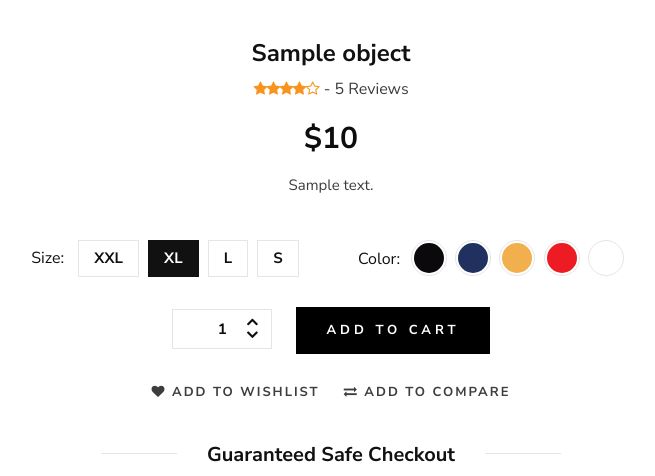
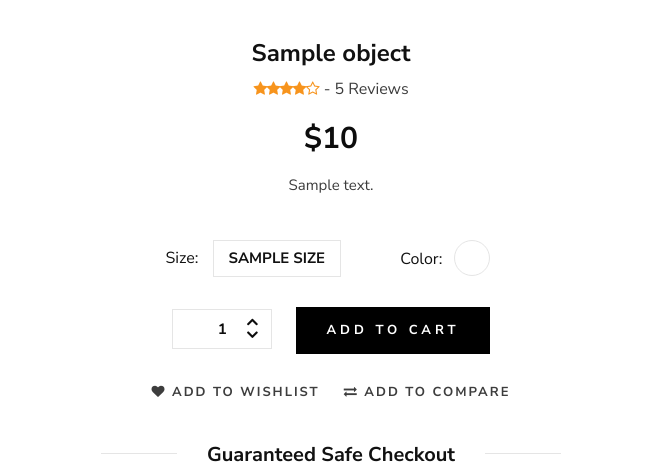
Before and after one commit to jamshid3323/online-shop, a Django app: template templates/shop-details.html in a window 1280 px wide. Shown: the part 879-1355 px from the top of the page, without its empty margins (309-964 px from the left). Run offline with Django 4.2, Linux system fonts and the light colour scheme; tables that the repository leaves empty hold one stand-in row (values such as "Sample post"); the template is opened without the code that fills it: values that come from a table or form of the project are taken from there, most other values are stand-ins (such as "Sample title", 1, 10 or a date in 2020); grey boxes marked "Sample" are stand-in pictures; some libraries are stand-ins or nearby versions.

Commit message:
product item color added

```diff
--- a/templates/product_item.html
+++ b/templates/product_item.html
@@ -29,15 +29,11 @@
         <h5>${{ product.get_price }} {% if product.is_discount %}
             <del class="text-secondary">{{ product.price }}</del>{% endif %}</h5>
         <div class="product__color__select">
-            <label for="pc-16">
-                <input type="radio" id="pc-16">
-            </label>
-            <label class="active black" for="pc-17">
-                <input type="radio" id="pc-17">
-            </label>
-            <label class="grey" for="pc-18">
-                <input type="radio" id="pc-18">
-            </label>
+            {% for color in product.color.all %}
+                <label style="background-color: {{ color.code }}" for="{{ color.code }}">
+                    <input type="radio" id="{{ color.code }}">
+                </label>
+            {% endfor %}
         </div>
     </div>
 </div>
--- a/templates/shop-details.html
+++ b/templates/shop-details.html
@@ -98,36 +98,19 @@
                             <div class="product__details__option">
                                 <div class="product__details__option__size">
                                     <span>Size:</span>
-                                    <label for="xxl">xxl
-                                        <input type="radio" id="xxl">
-                                    </label>
-                                    <label class="active" for="xl">xl
-                                        <input type="radio" id="xl">
-                                    </label>
-                                    <label for="l">l
-                                        <input type="radio" id="l">
-                                    </label>
-                                    <label for="sm">s
-                                        <input type="radio" id="sm">
-                                    </label>
+                                    {% for size in object.size.all %}
+                                        <label for="{{ size.name }}">{{ size.name }}
+                                            <input type="radio" id="{{ size.name }}">
+                                        </label>
+                                    {% endfor %}
                                 </div>
                                 <div class="product__details__option__color">
                                     <span>Color:</span>
-                                    <label class="c-1" for="sp-1">
-                                        <input type="radio" id="sp-1">
-                                    </label>
-                                    <label class="c-2" for="sp-2">
-                                        <input type="radio" id="sp-2">
-                                    </label>
-                                    <label class="c-3" for="sp-3">
-                                        <input type="radio" id="sp-3">
-                                    </label>
-                                    <label class="c-4" for="sp-4">
-                                        <input type="radio" id="sp-4">
-                                    </label>
-                                    <label class="c-9" for="sp-9">
-                                        <input type="radio" id="sp-9">
-                                    </label>
+                                    {% for color in object.color.all %}
+                                        <label style="background-color: {{ color.code }}" for="{{ color.code }}">
+                                            <input type="radio" id="{{ color.code }}">
+                                        </label>
+                                    {% endfor %}
                                 </div>
                             </div>
                             <div class="product__details__cart__option">
```
